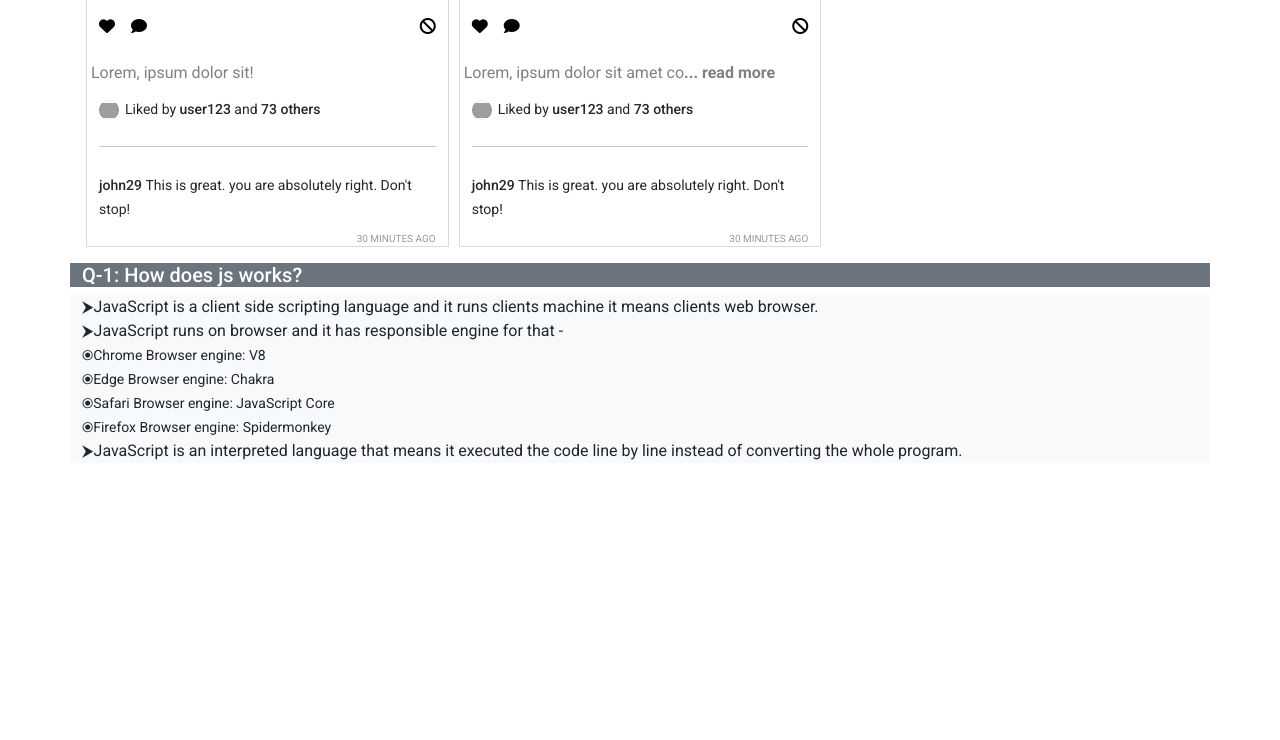
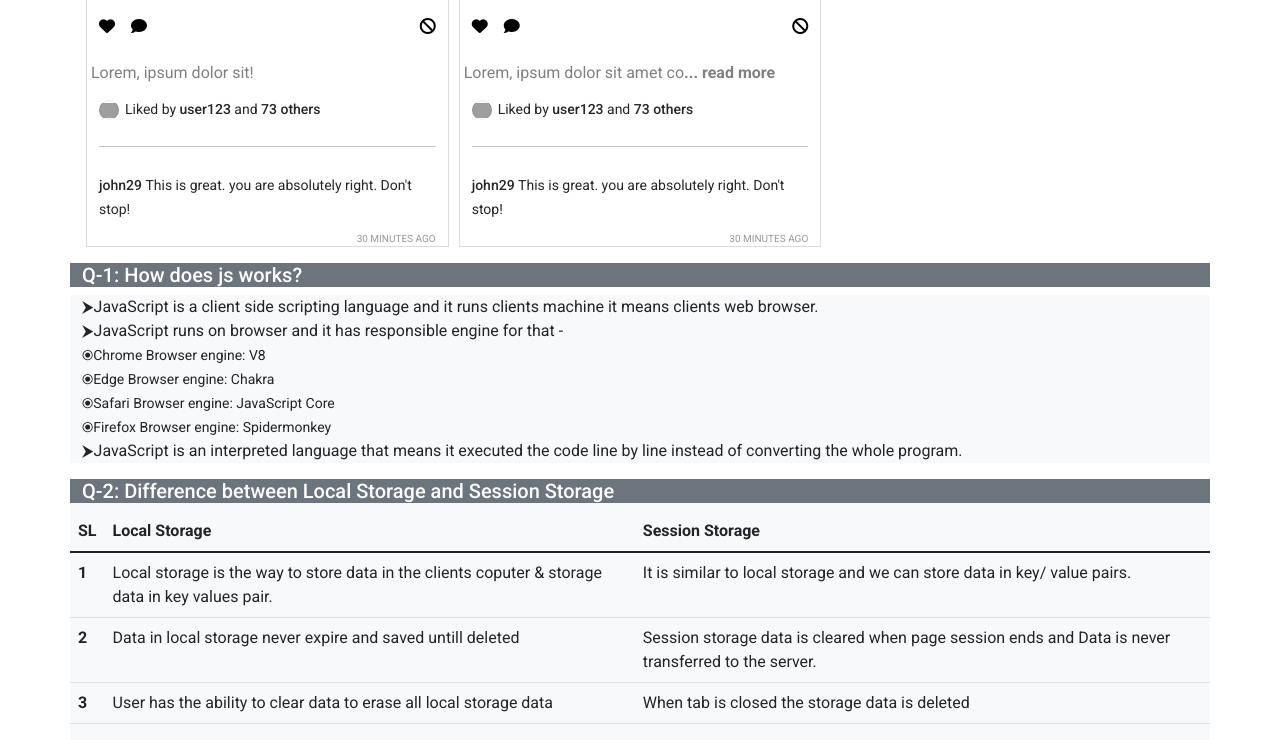
Before and after one commit to mdmehedihasan/insta-vibe, a plain HTML site: page index.html in a window 1280 px wide. Shown: the part 1285-2025 px from the top of the page. Before the commit the page ends 1764 px from the top, so only its background shows below. Drawn offline with nearby package versions, Linux system fonts and the light colour scheme; grey boxes are pictures that could not be loaded.

Commit message:
q-2 table background changed

```diff
--- a/index.html
+++ b/index.html
@@ -59,6 +59,7 @@
     </main>
 
 
+    <section>
         <div class="container">
             <div class="row">
                 <h5 class="bg-secondary text-white">Q-1: How does js works?</h5>
@@ -74,6 +75,43 @@
                     converting the whole program.
                 </p>
             </div>
+    </section>
+    <section class="container bg-light">
+        <div class="row">
+            <h5 class="bg-secondary text-white">Q-2: Difference between Local Storage and Session Storage</h5>
+            <table class="table">
+                <thead>
+                    <tr>
+                        <th scope="col">SL</th>
+                        <th scope="col">Local Storage</th>
+                        <th scope="col">Session Storage</th>
+
+                    </tr>
+                </thead>
+                <tbody>
+                    <tr>
+                        <th scope="row">1</th>
+                        <td>Local storage is the way to store data in the clients coputer & storage data in key values
+                            pair.
+                        </td>
+                        <td>It is similar to local storage and we can store data in key/ value pairs.</td>
+                    </tr>
+                    <tr>
+                        <th scope="row">2</th>
+                        <td>Data in local storage never expire and saved untill deleted</td>
+                        <td>Session storage data is cleared when page session ends and Data is never transferred to the
+                            server.</td>
+                    </tr>
+                    <tr>
+                        <th scope="row">3</th>
+                        <td>User has the ability to clear data to erase all local storage data</td>
+                        <td>When tab is closed the storage data is deleted</td>
+                    </tr>
+
+                </tbody>
+            </table>
+        </div>
+    </section>
 
     <footer></footer>
 
```
Lines whose indentation alone changed are shown as unchanged.
